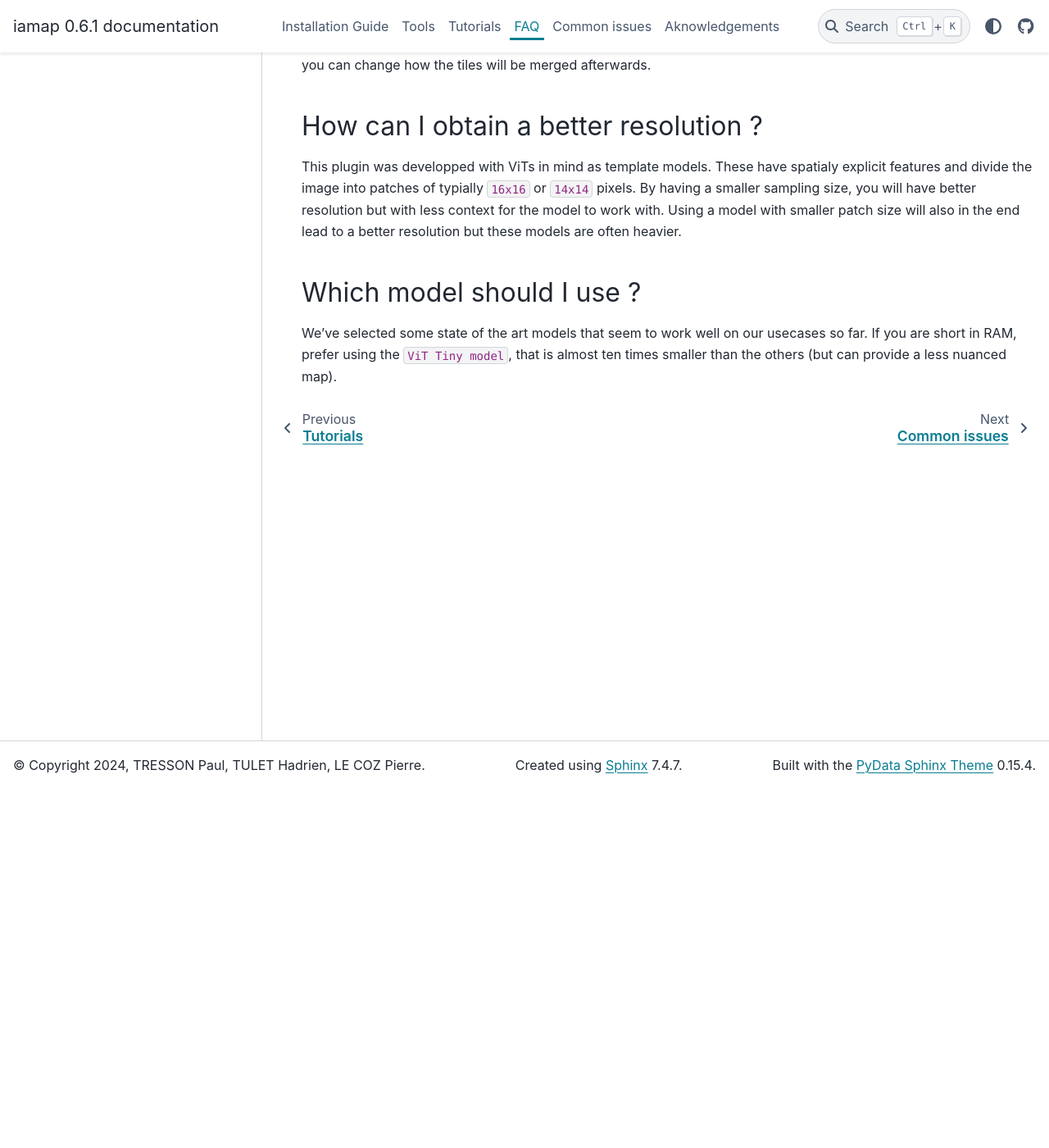
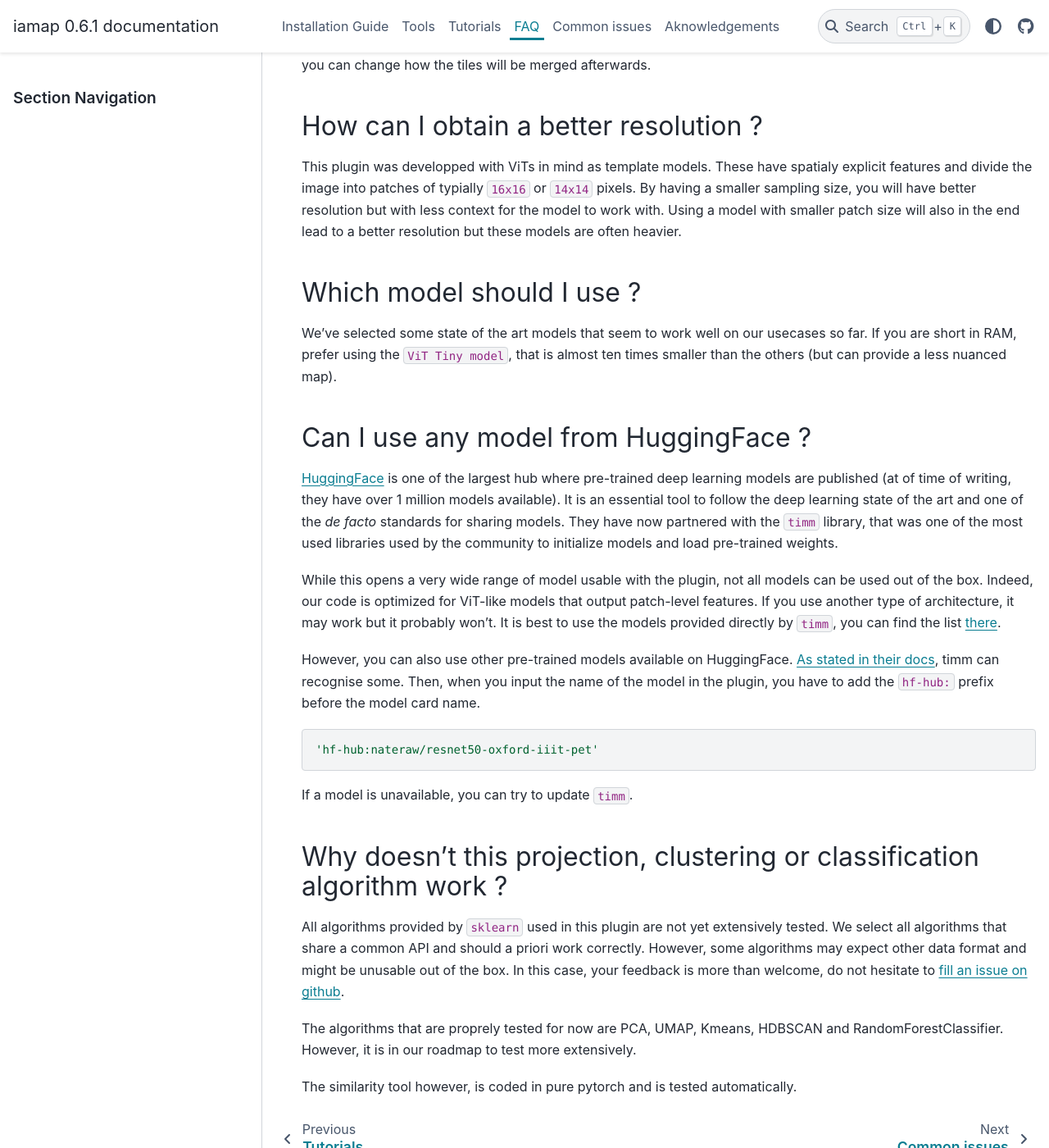
Before and after one commit to umr-amap/iamap, a Sphinx documentation site: the page built from docs/source/faq.md, in a window 1280 px wide and 1400 px high, scrolled down 438 px. Shown: the whole window at 82% size. Built offline with Sphinx 7.4.7 and the PyData theme 0.15.4, drawn with Linux system fonts in a browser that asks for light colours.

Commit message:
document huggingface and sklearn support

````diff
--- a/docs/source/faq.md
+++ b/docs/source/faq.md
@@ -16,3 +16,35 @@ Using a model with smaller patch size will also in the end lead to a better reso
 ## Which model should I use ?
 
 We've selected some state of the art models that seem to work well on our usecases so far. If you are short in RAM, prefer using the ``ViT Tiny model``, that is almost ten times smaller than the others (but can provide a less nuanced map).
+
+## Can I use any model from HuggingFace ?
+
+[HuggingFace](https://huggingface.co/) is one of the largest hub where pre-trained deep learning models are published (at of time of writing, they have over 1 million models available).
+It is an essential tool to follow the deep learning state of the art and one of the *de facto* standards for sharing models.
+They have now partnered with the `timm` library, that was one of the most used libraries used by the community to initialize models and load pre-trained weights.
+
+While this opens a very wide range of model usable with the plugin, not all models can be used out of the box.
+Indeed, our code is optimized for ViT-like models that output patch-level features. If you use another type of architecture, it may work but it probably won't.
+It is best to use the models provided directly by `timm`, you can find the list [there](https://huggingface.co/timm).
+
+However, you can also use other pre-trained models available on HuggingFace. [As stated in their docs](https://huggingface.co/docs/hub/timm), timm can recognise some.
+Then, when you input the name of the model in the plugin, you have to add the `hf-hub:` prefix before the model card name.
+
+```
+'hf-hub:nateraw/resnet50-oxford-iiit-pet'
+```
+
+If a model is unavailable, you can try to update `timm`.
+
+
+## Why doesn't this projection, clustering or classification algorithm work ?
+
+All algorithms provided by `sklearn` used in this plugin are not yet extensively tested.
+We select all algorithms that share a common API and should a priori work correctly.
+However, some algorithms may expect other data format and might be unusable out of the box.
+In this case, your feedback is more than welcome, do not hesitate to [fill an issue on github](https://github.com/umr-amap/iamap/issues).
+
+The algorithms that are proprely tested for now are PCA, UMAP, Kmeans, HDBSCAN and RandomForestClassifier.
+However, it is in our roadmap to test more extensively.
+
+The similarity tool however, is coded in pure pytorch and is tested automatically.
````
Also changed, not shown: docs/source/issues.md (+1 -1 lines).
